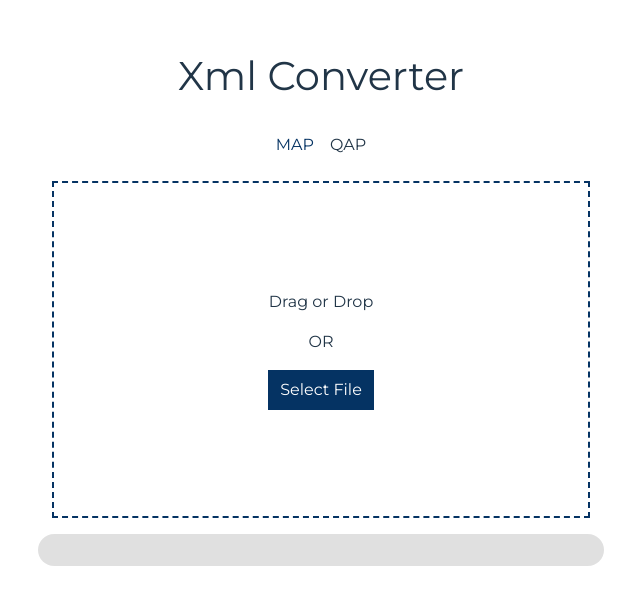
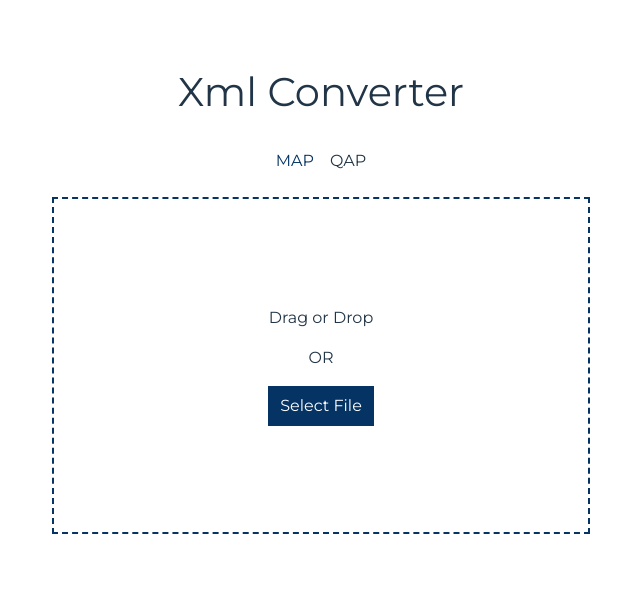
Before and after one commit to github-user-418848/file-converter, a Vue app: page / in a window 1280 px wide. Shown: the part 103-708 px from the top of the page, without its empty margins (319-959 px from the left). Built offline with nearby package versions, Linux system fonts and the light colour scheme.

Commit message:
moved v-if condition at the parent div

```diff
--- a/src/components/MAP.vue
+++ b/src/components/MAP.vue
@@ -119,9 +119,9 @@
                 </tr>
             </table>
         </div> -->
-        <div class="card">
-            <span class="file-info" v-if="dropzoneFile.name">{{ dropzoneFile.name }}</span>
-            <button v-if="dropzoneFile.name" class="btn" @click="downloadFile">Download</button>
+        <div class="card" v-if="dropzoneFile.name">
+            <span class="file-info">{{ dropzoneFile.name }}</span>
+            <button class="btn" @click="downloadFile">Download</button>
         </div>
     </div>
 </template>
```
